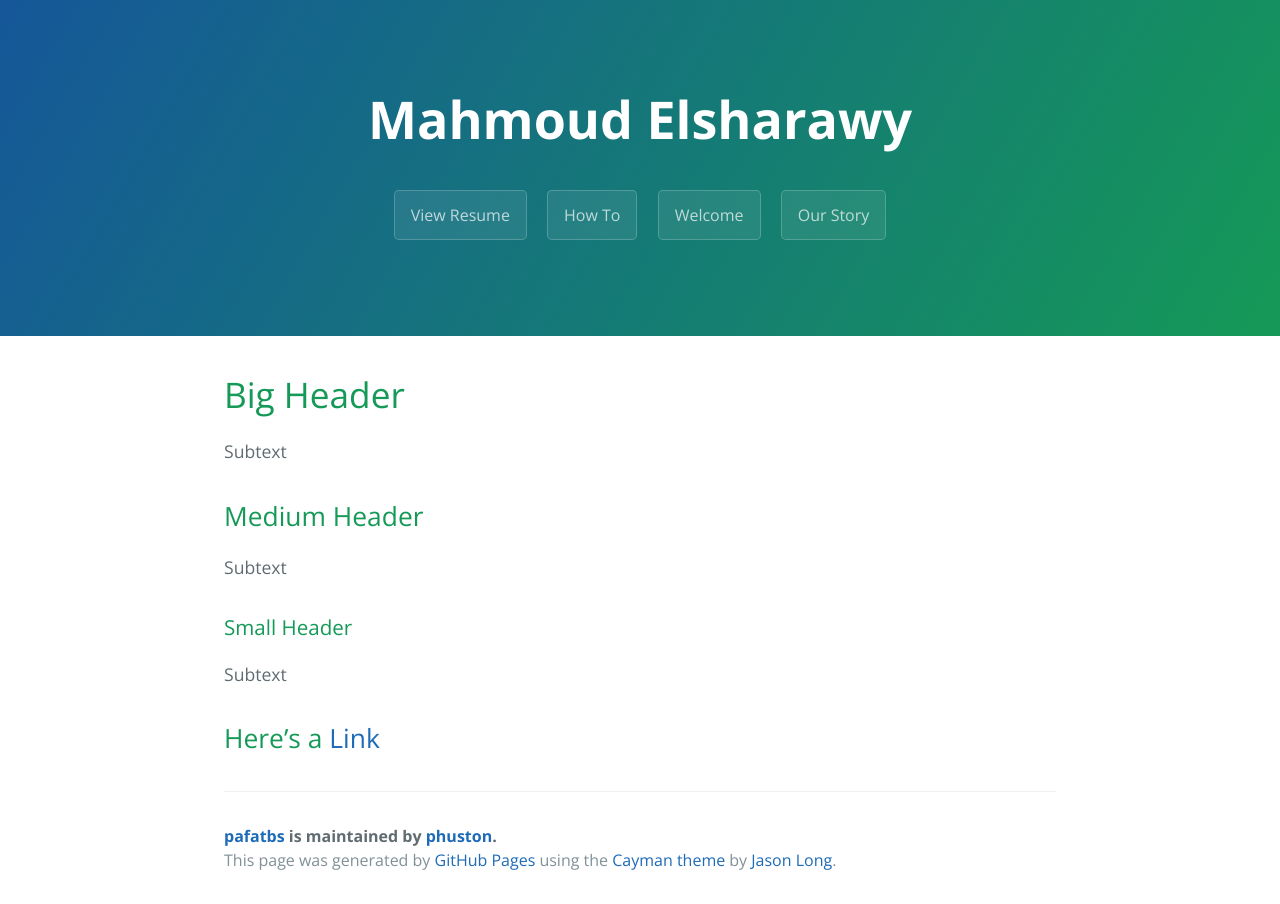
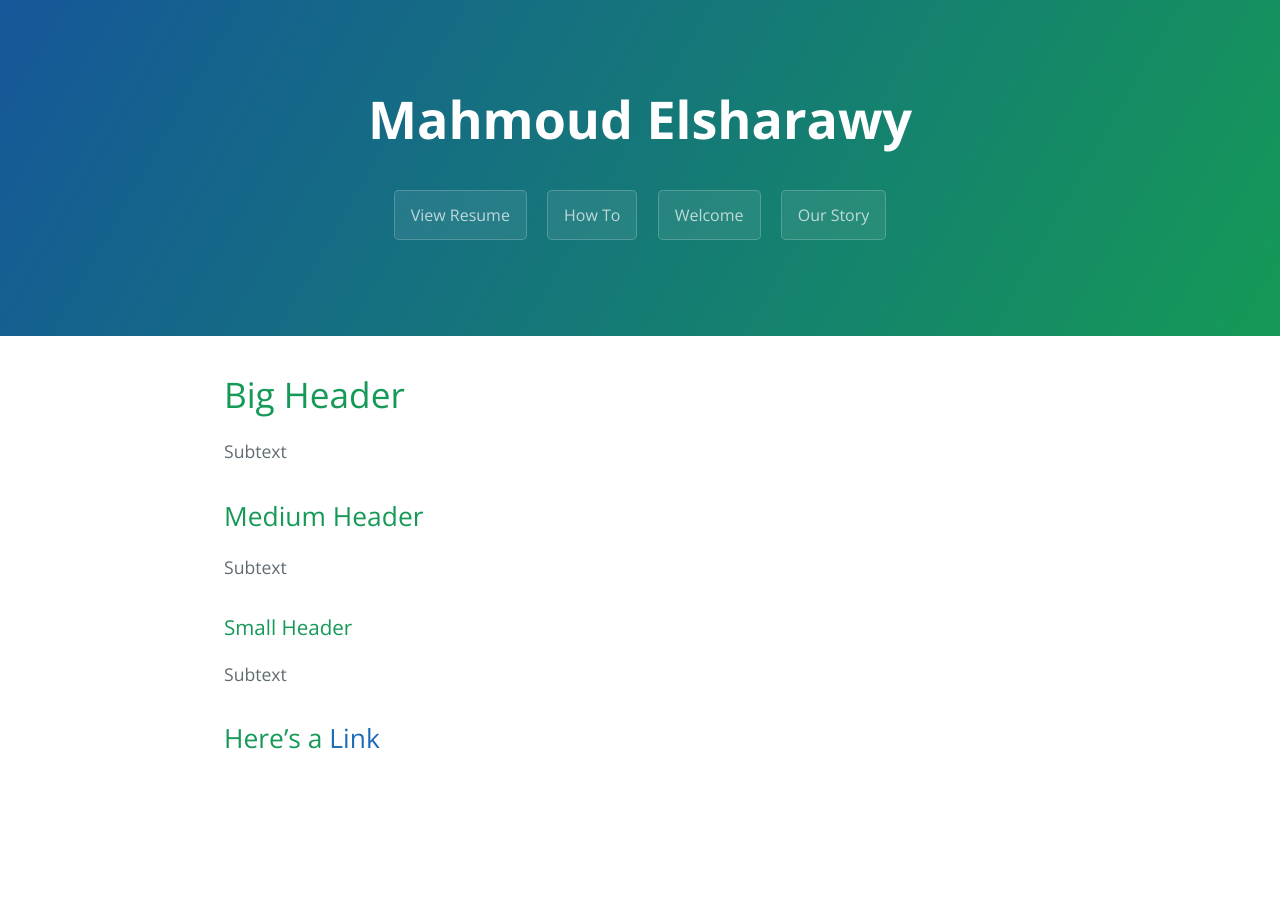
Before and after one commit to mse63/mse63.github.io, a Jekyll site: the page built from index.md, in a window 1280 px wide. Built offline with Jekyll 4.4.1, drawn with Linux system fonts in a browser that asks for light colours.

Commit message:
Update template.html

```diff
--- a/_layouts/template.html
+++ b/_layouts/template.html
@@ -24,14 +24,6 @@
 
       {{ content }}
 
-      <footer class="site-footer">
-        <span class="site-footer-owner"><a href="https://github.com/phuston/patrickandfrantonarethebestninjas">pafatbs</a> is maintained by <a href="https://github.com/phuston">phuston</a>.</span>
-
-        <span class="site-footer-credits">This page was generated by <a href="https://pages.github.com">GitHub Pages</a> using the <a href="https://github.com/jasonlong/cayman-theme">Cayman theme</a> by <a href="https://twitter.com/jasonlong">Jason Long</a>.</span>
-      </footer>
-
     </section>
-
-
   </body>
 </html>
```
